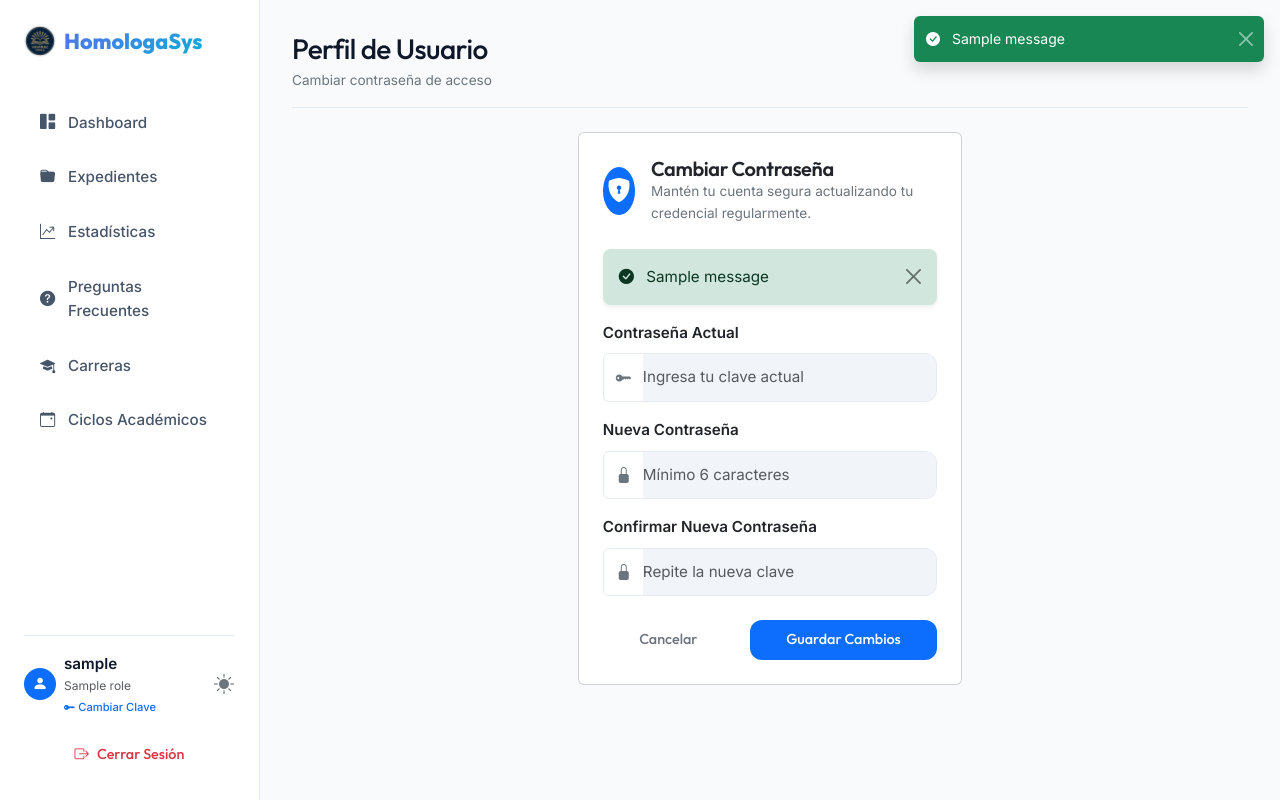
After one commit to ByronMoreno/homologaciones, a Flask app: page /auth/cambiar-password in a window 1280 px wide. The commit adds this page. Run offline with Flask 3, Linux system fonts and the light colour scheme; a user stored in the database is signed in; tables that the repository leaves empty hold one stand-in row (values such as "Sample post"); one stand-in notice (Sample message) is shown; some libraries are stand-ins or nearby versions.

Commit message:
Update portal branding to Yavirac - UNIB.E, add logo/favicon, and implement change password option for admin

```diff
--- a/app/auth/views.py
+++ b/app/auth/views.py
@@ -40,3 +40,36 @@ def logout():
     logout_user()
     flash('Has cerrado sesión correctamente.', 'success')
     return redirect(url_for('auth.login'))
+
+@auth_bp.route('/cambiar-password', methods=['GET', 'POST'])
+@login_required
+def cambiar_password():
+    if request.method == 'POST':
+        current_password = request.form.get('current_password')
+        new_password = request.form.get('new_password')
+        confirm_password = request.form.get('confirm_password')
+
+        if not current_password or not new_password or not confirm_password:
+            flash('Todos los campos son obligatorios.', 'error')
+            return redirect(url_for('auth.cambiar_password'))
+
+        if not current_user.check_password(current_password):
+            flash('La contraseña actual es incorrecta.', 'error')
+            return redirect(url_for('auth.cambiar_password'))
+
+        if new_password != confirm_password:
+            flash('Las nuevas contraseñas no coinciden.', 'error')
+            return redirect(url_for('auth.cambiar_password'))
+
+        if len(new_password) < 6:
+            flash('La nueva contraseña debe tener al menos 6 caracteres.', 'error')
+            return redirect(url_for('auth.cambiar_password'))
+
+        current_user.set_password(new_password)
+        from extensions import db
+        db.session.commit()
+
+        flash('Tu contraseña ha sido actualizada con éxito.', 'success')
+        return redirect(url_for('homologaciones.dashboard'))
+
+    return render_template('auth/cambiar_password.html')
--- a/app/templates/admin_base.html
+++ b/app/templates/admin_base.html
@@ -4,8 +4,8 @@
 <div class="d-flex">
     <!-- Sidebar Premium -->
     <aside class="sidebar-premium">
-        <div class="sidebar-brand">
-            <i class="bi bi-mortarboard-fill"></i>
+        <div class="sidebar-brand d-flex align-items-center gap-2">
+            <img src="{{ url_for('static', filename='img/logo.png') }}" alt="Logo Yavirac UNIB.E" class="rounded-circle" style="width: 32px; height: 32px; object-fit: cover; border: 1px solid var(--border-glass);">
             <span>HomologaSys</span>
         </div>
 
@@ -57,6 +57,11 @@
                     <div>
                         <div class="fw-semibold text-truncate" style="max-width: 130px;">{{ current_user.username if current_user.is_authenticated else 'Invitado' }}</div>
                         <div class="text-muted" style="font-size: 0.75rem;">{{ current_user.rol.name if current_user.is_authenticated else 'Ninguno' }}</div>
+                        {% if current_user.is_authenticated %}
+                        <a href="{{ url_for('auth.cambiar_password') }}" class="text-primary d-block mt-1 hover-opacity-75" style="font-size: 0.7rem; text-decoration: none; font-weight: 500;">
+                            <i class="bi bi-key-fill"></i> Cambiar Clave
+                        </a>
+                        {% endif %}
                     </div>
                 </div>
                 <button onclick="toggleTheme()" class="btn btn-sm btn-link text-secondary p-0" title="Alternar Tema">
@@ -79,7 +84,7 @@
         <header class="d-flex justify-content-between align-items-center mb-4 pb-3 border-bottom" style="border-color: var(--border-glass) !important;">
             <div>
                 <h1 class="h3 mb-1">{% block page_title %}Dashboard{% endblock %}</h1>
-                <p class="text-secondary mb-0" style="font-size: 0.85rem;">{% block page_subtitle %}Sistema de control de homologaciones Yavirac{% endblock %}</p>
+                <p class="text-secondary mb-0" style="font-size: 0.85rem;">{% block page_subtitle %}Sistema de control de homologaciones Yavirac - UNIB.E{% endblock %}</p>
             </div>
 
             <!-- Quick Actions -->
--- /dev/null
+++ b/app/templates/auth/cambiar_password.html
@@ -0,0 +1,83 @@
+{% extends "admin_base.html" %}
+
+{% block page_title %}Perfil de Usuario{% endblock %}
+{% block page_subtitle %}Cambiar contraseña de acceso{% endblock %}
+
+{% block content %}
+<div class="row justify-content-center">
+    <div class="col-md-6 col-lg-5">
+        <!-- Tarjeta de Contraseña con Estilo Glassmorphic -->
+        <div class="card card-premium">
+            <div class="card-body p-4">
+                <div class="d-flex align-items-center gap-3 mb-4">
+                    <div class="bg-primary text-white rounded-circle d-flex align-items-center justify-content-center" style="width: 48px; height: 48px;">
+                        <i class="bi bi-shield-lock-fill fs-4"></i>
+                    </div>
+                    <div>
+                        <h5 class="card-title mb-0">Cambiar Contraseña</h5>
+                        <p class="text-secondary mb-0" style="font-size: 0.85rem;">Mantén tu cuenta segura actualizando tu credencial regularmente.</p>
+                    </div>
+                </div>
+
+                <!-- Manejo de Mensajes Flash -->
+                {% with messages = get_flashed_messages(with_categories=true) %}
+                    {% if messages %}
+                        {% for category, message in messages %}
+                            <div class="alert alert-{{ 'danger' if category == 'error' else category }} alert-dismissible fade show border-0 shadow-sm mb-3" role="alert" style="border-radius: 8px;">
+                                <i class="bi bi-{{ 'exclamation-triangle-fill' if category == 'error' else 'check-circle-fill' }} me-2"></i>
+                                {{ message }}
+                                <button type="button" class="btn-close" data-bs-dismiss="alert" aria-label="Close"></button>
+                            </div>
+                        {% endfor %}
+                    {% endif %}
+                {% endwith %}
+
+                <form method="POST" action="{{ url_for('auth.cambiar_password') }}">
+                    <!-- Contraseña Actual -->
+                    <div class="mb-3">
+                        <label for="current_password" class="form-label fw-semibold">Contraseña Actual</label>
+                        <div class="input-group">
+                            <span class="input-group-text bg-transparent border-end-0 text-secondary" style="border-color: var(--border-glass) !important;">
+                                <i class="bi bi-key-fill"></i>
+                            </span>
+                            <input type="password" class="form-control form-premium border-start-0 ps-0" id="current_password" name="current_password" placeholder="Ingresa tu clave actual" required>
+                        </div>
+                    </div>
+
+                    <!-- Nueva Contraseña -->
+                    <div class="mb-3">
+                        <label for="new_password" class="form-label fw-semibold">Nueva Contraseña</label>
+                        <div class="input-group">
+                            <span class="input-group-text bg-transparent border-end-0 text-secondary" style="border-color: var(--border-glass) !important;">
+                                <i class="bi bi-lock-fill"></i>
+                            </span>
+                            <input type="password" class="form-control form-premium border-start-0 ps-0" id="new_password" name="new_password" placeholder="Mínimo 6 caracteres" required>
+                        </div>
+                    </div>
+
+                    <!-- Confirmar Nueva Contraseña -->
+                    <div class="mb-4">
+                        <label for="confirm_password" class="form-label fw-semibold">Confirmar Nueva Contraseña</label>
+                        <div class="input-group">
+                            <span class="input-group-text bg-transparent border-end-0 text-secondary" style="border-color: var(--border-glass) !important;">
+                                <i class="bi bi-lock-fill"></i>
+                            </span>
+                            <input type="password" class="form-control form-premium border-start-0 ps-0" id="confirm_password" name="confirm_password" placeholder="Repite la nueva clave" required>
+                        </div>
+                    </div>
+
+                    <!-- Botones de Acción -->
+                    <div class="d-flex gap-3">
+                        <a href="{{ url_for('homologaciones.dashboard') }}" class="btn btn-outline-secondary flex-grow-1 py-2 btn-premium">
+                            Cancelar
+                        </a>
+                        <button type="submit" class="btn btn-primary flex-grow-1 py-2 btn-premium">
+                            Guardar Cambios
+                        </button>
+                    </div>
+                </form>
+            </div>
+        </div>
+    </div>
+</div>
+{% endblock %}
--- a/app/templates/auth/login.html
+++ b/app/templates/auth/login.html
@@ -11,7 +11,7 @@
                 <i class="bi bi-mortarboard-fill"></i>
             </div>
             <h2 class="h4 mb-1 fw-bold text-white">HomologaSys</h2>
-            <p class="text-white-50 mb-0 style-display" style="font-size: 0.85rem;">Portal de Gestión y Homologación - Yavirac</p>
+            <p class="text-white-50 mb-0 style-display" style="font-size: 0.85rem;">Portal de Gestión y Homologación - Yavirac - UNIB.E</p>
 
             <button onclick="toggleTheme()" class="btn btn-sm btn-link text-white position-absolute top-0 end-0 m-3 opacity-75 hover-opacity-100" title="Cambiar Tema">
                 <i class="bi bi-brightness-high-fill fs-5"></i>
--- a/app/templates/base.html
+++ b/app/templates/base.html
@@ -4,6 +4,7 @@
     <meta charset="UTF-8">
     <meta name="viewport" content="width=device-width, initial-scale=1.0">
     <title>{% block title %}HomologaSys - CRM de Homologaciones{% endblock %}</title>
+    <link rel="shortcut icon" href="{{ url_for('static', filename='favicon.ico') }}" type="image/x-icon">
     <!-- Bootstrap 5 CSS -->
     <link href="https://cdn.jsdelivr.net/npm/bootstrap@5.3.2/dist/css/bootstrap.min.css" rel="stylesheet">
     <!-- Bootstrap Icons -->
--- a/app/templates/student_base.html
+++ b/app/templates/student_base.html
@@ -5,8 +5,8 @@
     <!-- Student Header -->
     <nav class="navbar navbar-expand-lg border-bottom" style="background-color: var(--bg-secondary); border-color: var(--border-glass) !important;">
         <div class="container py-2">
-            <a class="navbar-brand sidebar-brand m-0" href="#">
-                <i class="bi bi-mortarboard-fill"></i>
+            <a class="navbar-brand sidebar-brand m-0 d-flex align-items-center gap-2" href="#">
+                <img src="{{ url_for('static', filename='img/logo.png') }}" alt="Logo Yavirac UNIB.E" class="rounded-circle" style="width: 32px; height: 32px; object-fit: cover; border: 1px solid var(--border-glass);">
                 <span>HomologaSys <span class="badge badge-premium badge-premium-info fs-6">Estudiante</span></span>
             </a>
 
@@ -34,7 +34,7 @@
     <!-- Footer -->
     <footer class="py-4 text-center border-top mt-auto" style="background-color: var(--bg-secondary); border-color: var(--border-glass) !important;">
         <p class="text-secondary mb-0" style="font-size: 0.85rem;">
-            &copy; 2026 Instituto Superior Tecnológico Yavirac. Todos los derechos reservados.
+            &copy; 2026 Instituto Superior Tecnológico Yavirac - UNIB.E. Todos los derechos reservados.
         </p>
     </footer>
 </div>
--- a/app/templates/students/login.html
+++ b/app/templates/students/login.html
@@ -11,7 +11,7 @@
                 <i class="bi bi-mortarboard-fill"></i>
             </div>
             <h2 class="h4 mb-1 fw-bold text-white">HomologaSys</h2>
-            <p class="text-white-50 mb-0" style="font-size: 0.85rem;">Portal del Estudiante - Yavirac</p>
+            <p class="text-white-50 mb-0" style="font-size: 0.85rem;">Portal del Estudiante - Yavirac - UNIB.E</p>
 
             <button onclick="toggleTheme()" class="btn btn-sm btn-link text-white position-absolute top-0 end-0 m-3 opacity-75 hover-opacity-100" title="Cambiar Tema">
                 <i class="bi bi-brightness-high-fill fs-5"></i>
```
Also changed, not shown: app/static/favicon.ico (added), app/static/img/logo.png (added).
